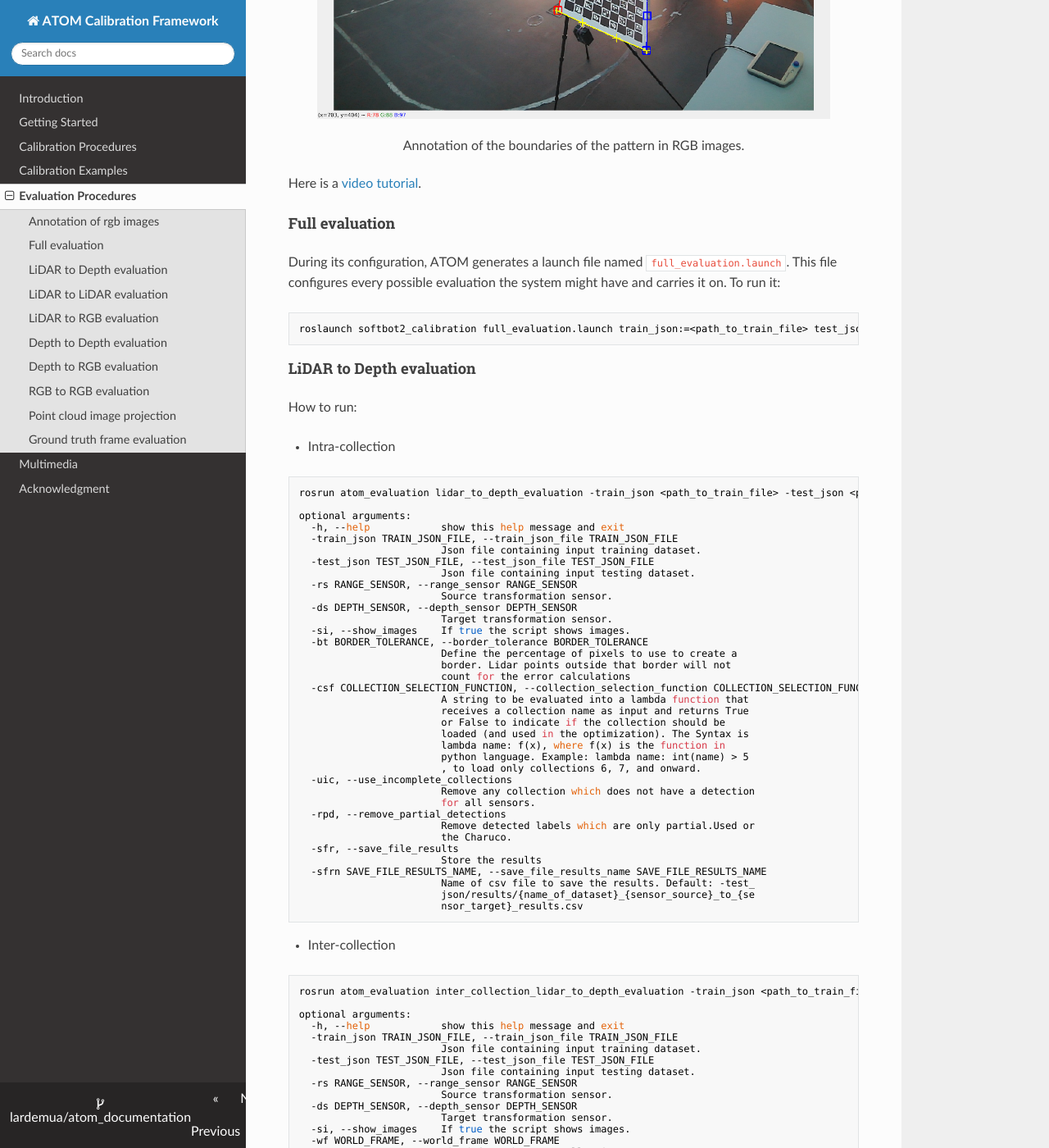
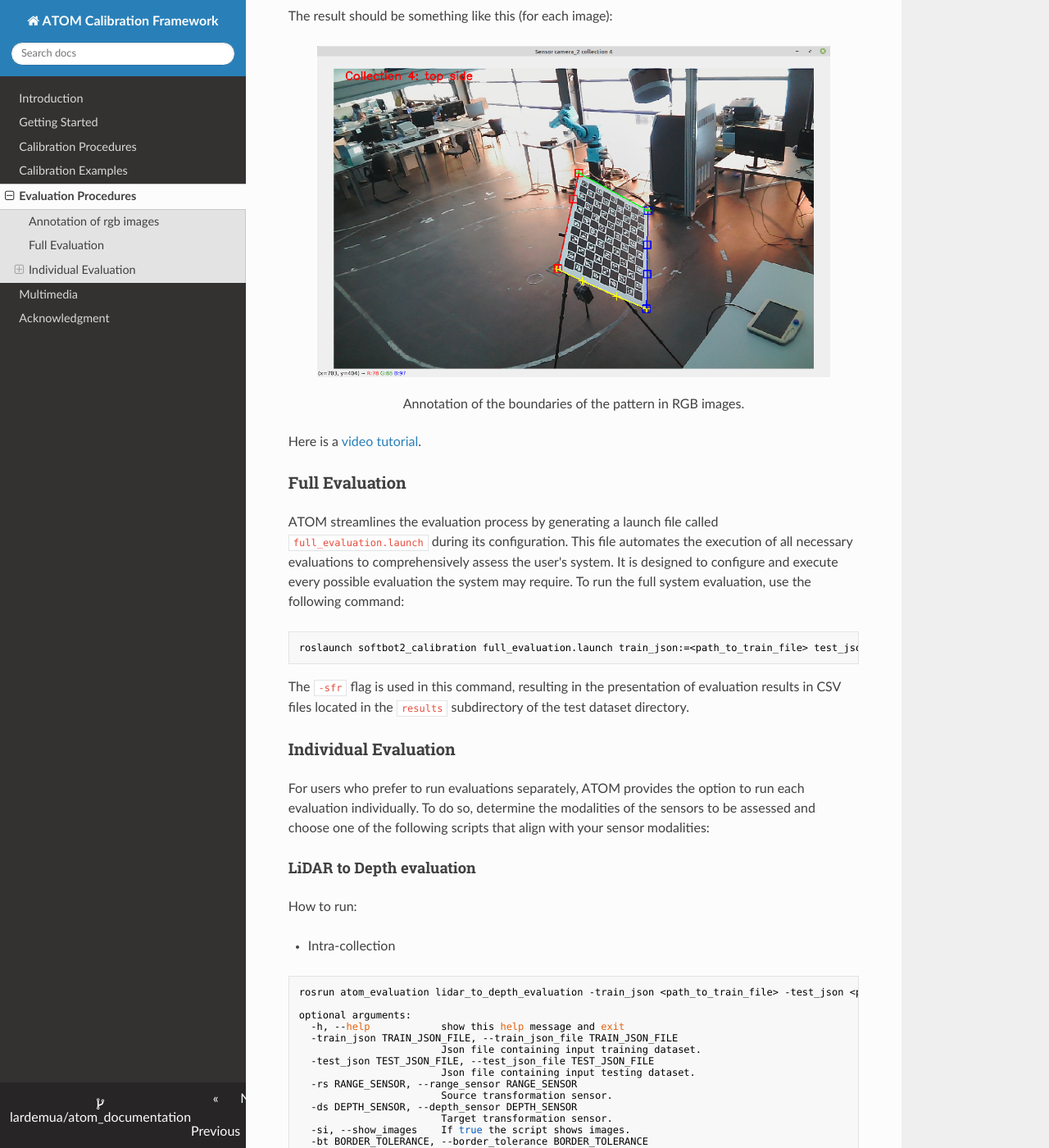
Before and after one commit to lardemua/atom_documentation, an MkDocs documentation site: the page built from docs/evaluations.md, in a window 1280 px wide and 1400 px high, scrolled down 2156 px. Shown: the whole window at 82% size. Built offline with MkDocs 1.6.1, drawn with Linux system fonts in a browser that asks for light colours; nearby versions of some CDN libraries; some of the changed text lies outside the part shown.

Commit message:
Adding more description to the evaluation

````diff
--- a/docs/evaluations.md
+++ b/docs/evaluations.md
@@ -2,7 +2,8 @@
 
 - [Evaluation Procedures](#evaluation-procedures)
     - [Annotation of rgb images](#annotation-of-rgb-images)
-    - [Full evaluation](#full-evaluation)
+  - [Full Evaluation](#full-evaluation)
+  - [Individual Evaluation](#individual-evaluation)
     - [LiDAR to Depth evaluation](#lidar-to-depth-evaluation)
     - [LiDAR to LiDAR evaluation](#lidar-to-lidar-evaluation)
     - [LiDAR to RGB evaluation](#lidar-to-rgb-evaluation)
@@ -29,6 +30,13 @@ Results are reported for the test dataset using the geometric transformations es
 These are meant to be two separate datasets, but if you can also use a single dataset by indicating it both as the train and the test dataset.
 In this case, however, you should be aware that the results are being computed with data that was used for training.
 
+The ATOM evaluation produces results presented in tabular format. This table displays the evaluation outcomes for each collection or collection pair, along with detailed error metrics. The ATOM evaluation output can be displayed in two distinct formats:
+
+- Terminal Table: The results are printed directly to the terminal, providing an immediate overview of the evaluation outcomes
+
+- CSV File: You can save the evaluation results as a CSV file by using the `-sfr` flag when running the evaluations. This allows for easy storage and further analysis of the evaluation data.
+These files are saved by default in the subdirectory `results` in the test dataset folder.
+To change this default, use the `-sfrn` flag
 
 #### Annotation of rgb images
 
@@ -74,14 +82,23 @@ The result should be something like this (for each image):
 
 Here is a [video tutorial](https://www.youtube.com/watch?v=DSYyKU-nDcs).
 
-#### Full evaluation
+### Full Evaluation
 
-During its configuration, ATOM generates a launch file named `full_evaluation.launch`.
-This file configures every possible evaluation the system might have and carries it on.
-To run it:
+ATOM streamlines the evaluation process by generating a launch file called `full_evaluation.launch` during its configuration.
+This file automates the execution of all necessary evaluations to comprehensively assess the user's system.
+It is designed to configure and execute every possible evaluation the system may require.
+To run the full system evaluation, use the following command:
+
 ```bash
 roslaunch softbot2_calibration full_evaluation.launch train_json:=<path_to_train_file> test_json:=<path_to_test_file>
 ```
+
+The `-sfr` flag is used in this command, resulting in the presentation of evaluation results in CSV files located in the `results` subdirectory of the test dataset directory.
+
+
+### Individual Evaluation
+For users who prefer to run evaluations separately, ATOM provides the option to run each evaluation individually.
+To do so, determine the modalities of the sensors to be assessed and choose one of the following scripts that align with your sensor modalities:
 
 #### LiDAR to Depth evaluation
 
````
